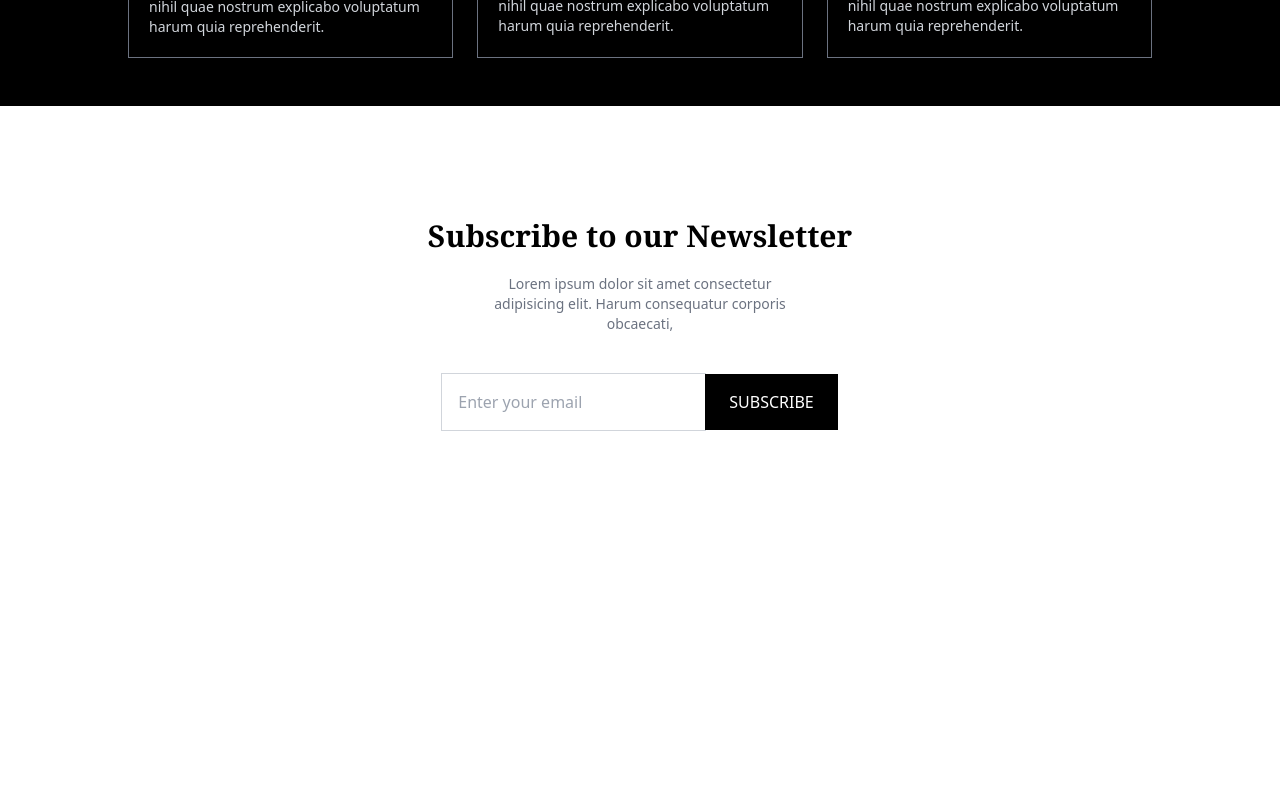
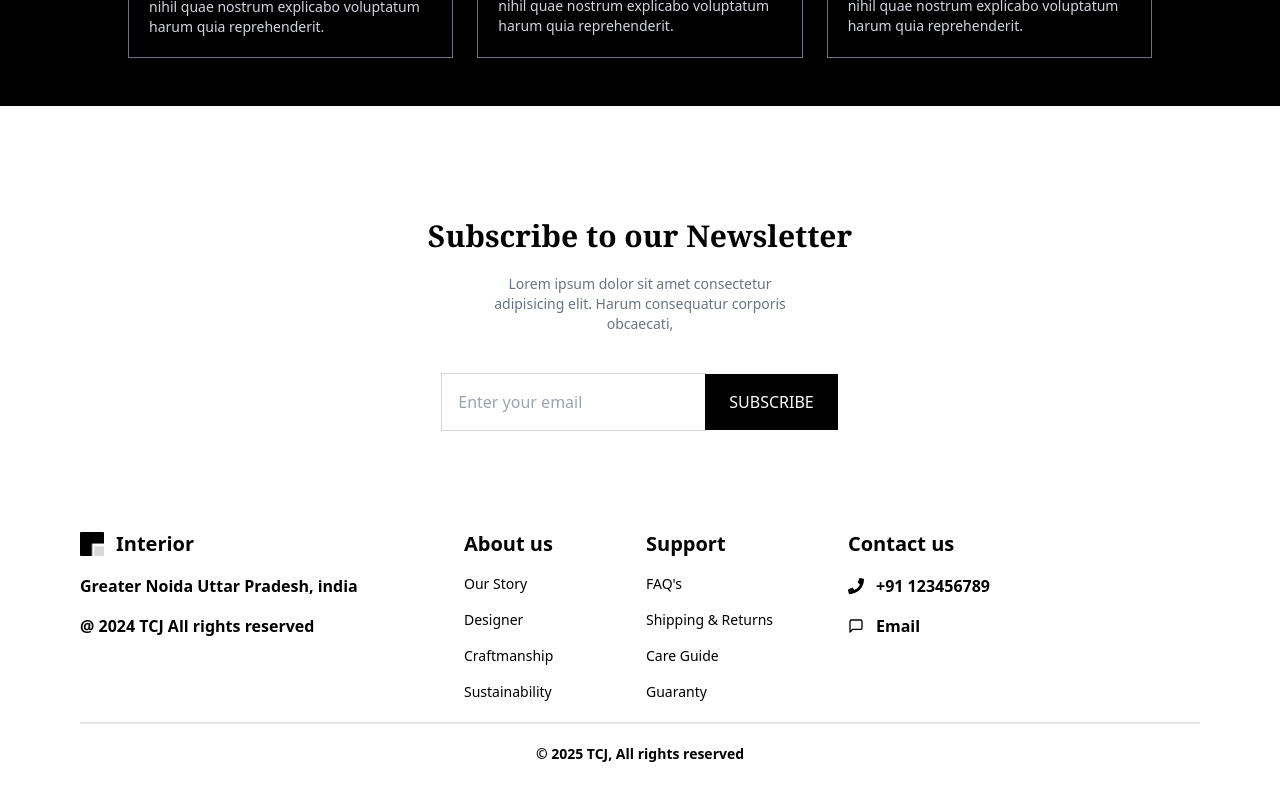
Before and after one commit to ayubxon1775/interior-tcj, a React (Vite) app in the folder my-project/: page / in a window 1280 px wide. Shown: the part 2714-3514 px from the top of the page. Before the commit the page ends 3200 px from the top, so only its background shows below. Built offline with nearby package versions, Linux system fonts and the light colour scheme.

Commit message:
footer section

```diff
--- a/my-project/src/App.jsx
+++ b/my-project/src/App.jsx
@@ -7,6 +7,7 @@
 import Banner2 from './components/Banner/Banner2'
 import Testimonial from './components/Testimonial/Testimonial'
 import Newsletter from './components/Newsletter/Newsletter'
+import Footer from './components/Footer/Footer'
 
 const App = () => {
   return (
@@ -19,6 +20,7 @@
       <Banner2/>
       <Testimonial/>
       <Newsletter/>
+      <Footer/>
     </main>
   )
 }
--- /dev/null
+++ b/my-project/src/components/Footer/Footer.jsx
@@ -0,0 +1,61 @@
+import React from 'react'
+import Logo from '../../assets/Logo.png'
+import {FaPhone} from 'react-icons/fa'
+import { LuMessageSquare } from "react-icons/lu";
+
+const Footer = () => {
+  return (
+    <footer>
+      <div className="container py-11">
+        <div className="grid grid-cols-1 md:grid-cols-3 gap-8">
+          {/* Company info */}
+          <div className='space-y-4 font-semibold'>
+          <div className='flex items-center space-x-3'>
+            <img src={Logo} alt="" className='w-6'/>
+            <p className='text-xl font-semibold'>Interior</p>
+            </div>
+            <p>Greater Noida Uttar Pradesh, india</p>
+            <p>@ 2024 TCJ All rights reserved</p>
+            </div>
+          {/* Footer link */}
+          <div className="grid grid-cols-2 gap-3">
+            <div className="space-y-4">
+              <h1 className="text-xl font-semibold">About us</h1>
+              <ul  className='text-sm space-y-4'>
+                <li><a href="#"></a>Our Story</li>
+                <li><a href="#"></a>Designer</li>
+                <li><a href="#"></a>Craftmanship</li>
+                <li><a href="#"></a>Sustainability</li>
+              </ul>
+            </div>
+            <div className="space-y-4">
+              <h1 className="text-xl font-semibold">Support</h1>
+              <ul  className='text-sm space-y-4'>
+                <li><a href="#"></a>FAQ's </li>
+                <li><a href="#"></a>Shipping & Returns</li>
+                <li><a href="#"></a>Care Guide</li>
+                <li><a href="#"></a>Guaranty</li>
+              </ul>
+            </div>
+          </div>
+          {/* Contact section */}
+          <div className="space-y-4">
+              <h1 className="text-xl font-semibold">Contact us</h1>
+              <ul className='text-base font-semibold space-y-4'>
+                <li className='flex items-center space-x-3'><FaPhone/>
+                  <a href="#"></a>+91 123456789
+                </li>
+                <li className='flex items-center space-x-3'><LuMessageSquare/>
+                <a href="Contact.thecodingjourney@gmail.com">Email</a>
+                  </li>
+              </ul>
+          </div>
+        </div>
+          {/* Bottom section */}
+          <p className='text-center text-sm font-semibold border-t-2 pt-5 mt-5'>&copy; 2025 TCJ, All rights reserved</p>
+      </div>
+    </footer>
+  )
+}
+
+export default Footer
```
